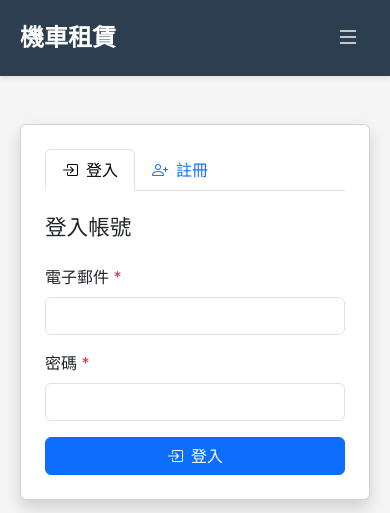
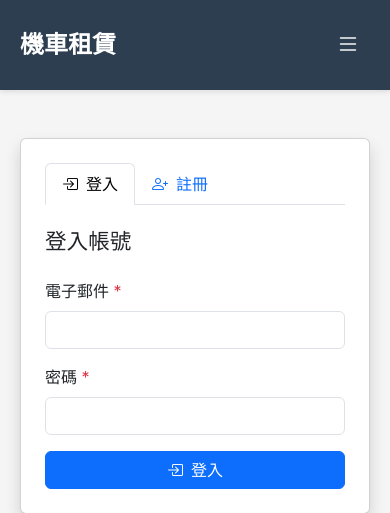
Before and after one commit to renfu-her/rent-scooter, a Flask app: page /auth/frontend/login in a window 390 px wide. Shown: the top 513 px of the page. Run offline with Flask 3, Linux system fonts and the light colour scheme.

Commit message:
Enhance frontend CSS for improved header and navigation layout. Set consistent heights for header and navigation elements, and adjust display properties for better alignment and responsiveness of logo and navigation links.

```diff
--- a/app/static/css/frontend.css
+++ b/app/static/css/frontend.css
@@ -26,6 +26,7 @@
     display: flex;
     justify-content: space-between;
     align-items: center;
+    height: 60px;
 }
 
 .logo {
@@ -34,6 +35,9 @@
     color: white;
     text-decoration: none;
     transition: opacity 0.3s;
+    display: flex;
+    align-items: center;
+    height: 100%;
 }
 
 .logo:hover {
@@ -42,10 +46,26 @@
     text-decoration: none;
 }
 
+nav {
+    display: flex;
+    align-items: center;
+    height: 100%;
+}
+
 nav ul {
     list-style: none;
     display: flex;
     gap: 20px;
+    align-items: center;
+    margin: 0;
+    padding: 0;
+    height: 100%;
+}
+
+nav ul li {
+    display: flex;
+    align-items: center;
+    height: 100%;
 }
 
 nav a {
@@ -66,7 +86,8 @@
     padding: 8px 15px;
     border-radius: 5px;
     transition: background 0.3s;
-    display: inline-block;
+    display: inline-flex;
+    align-items: center;
 }
 
 nav .nav-link:hover {
```
